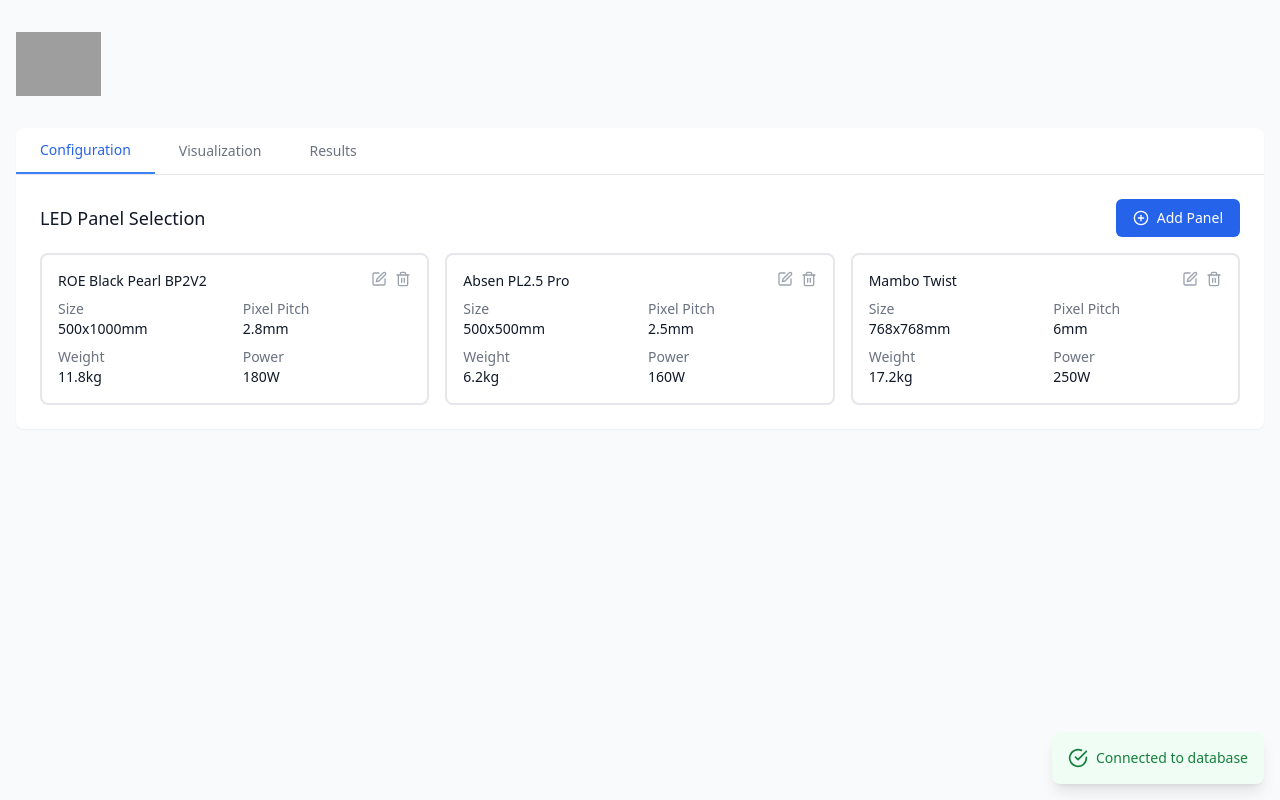
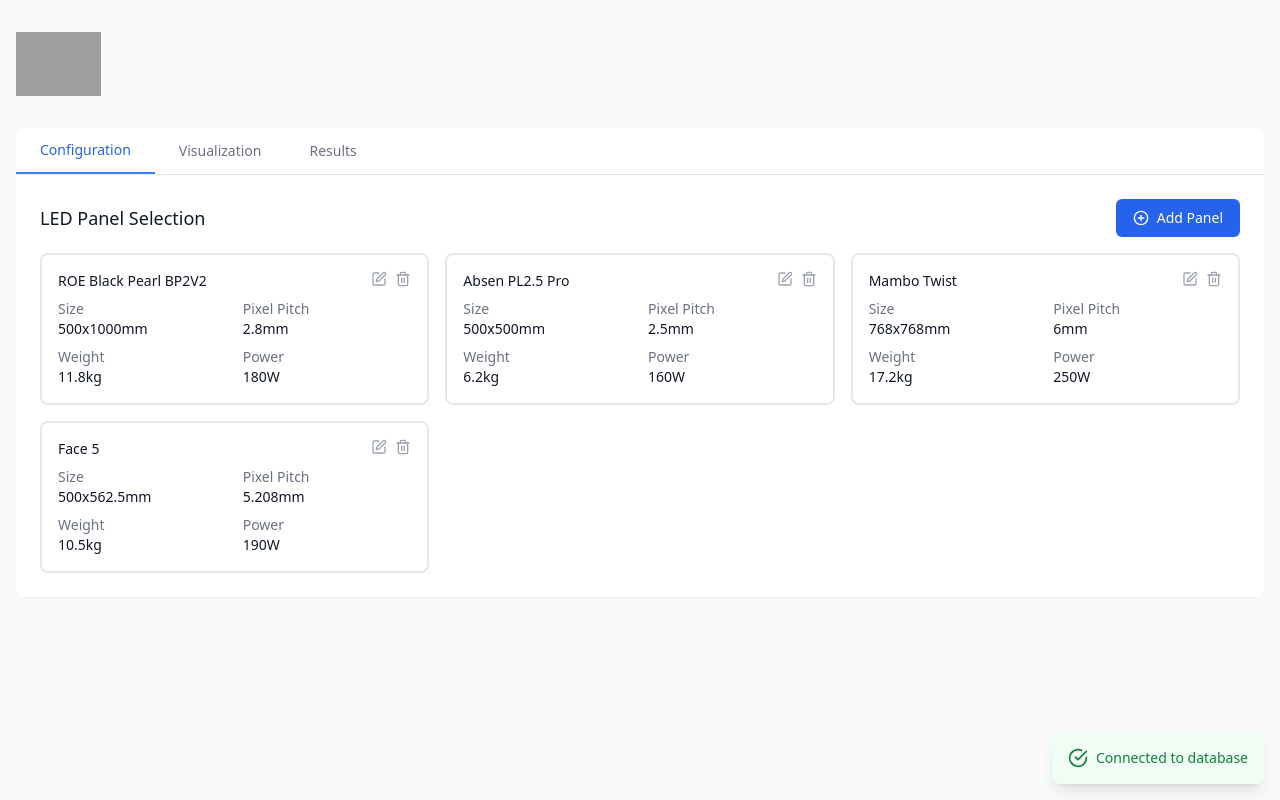
Before and after one commit to DannyHD001/ledcalc, a React (Vite) app: page / in a window 1280 px wide. Built offline with nearby package versions, Linux system fonts and the light colour scheme; grey boxes are pictures that could not be loaded; what @react-pdf/renderer would draw is missing.

Commit message:
Update defaultPanels.js
Added Martin Face 5

```diff
--- a/src/data/defaultPanels.js
+++ b/src/data/defaultPanels.js
@@ -67,5 +67,28 @@
     },
     controllerOutputCapacity: 650000,
     flightCaseCapacity: 4
+  },
+  {
+    id: '4',
+    name: 'Face 5',
+    manufacturer: 'Martin',
+    width: 500,
+    height: 562.5,
+    pixelPitch: 5.208,
+    weight: 10.5,
+    power: 190,
+    headerConfig: {
+      single: {
+        weight: 2.4,
+        points: 1
+      },
+      double: {
+        weight: 5.0,
+        points: 2
+      },
+      attachmentType: 'shackle'
+    },
+    controllerOutputCapacity: 500000,
+    flightCaseCapacity: 4
   }
 ];
```
